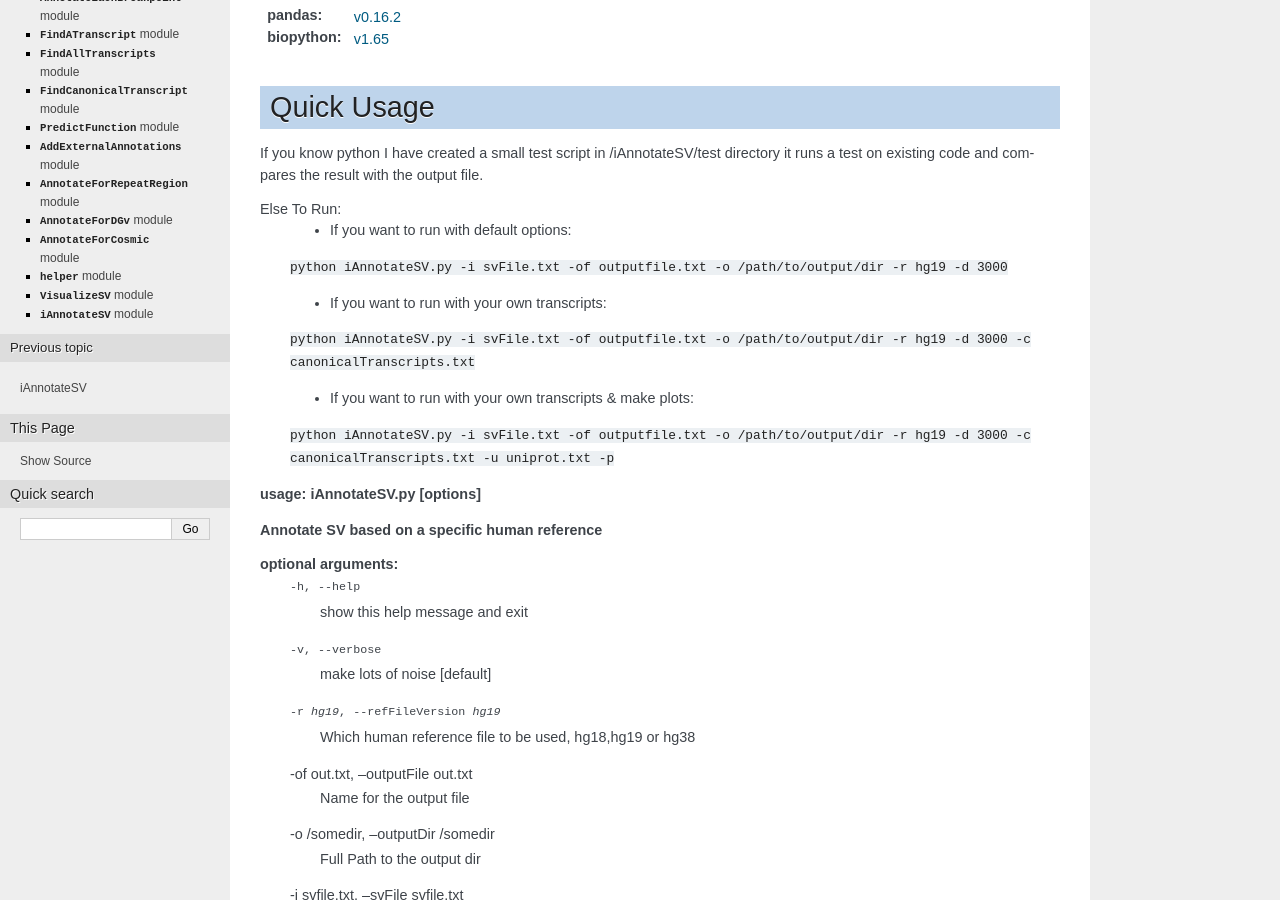
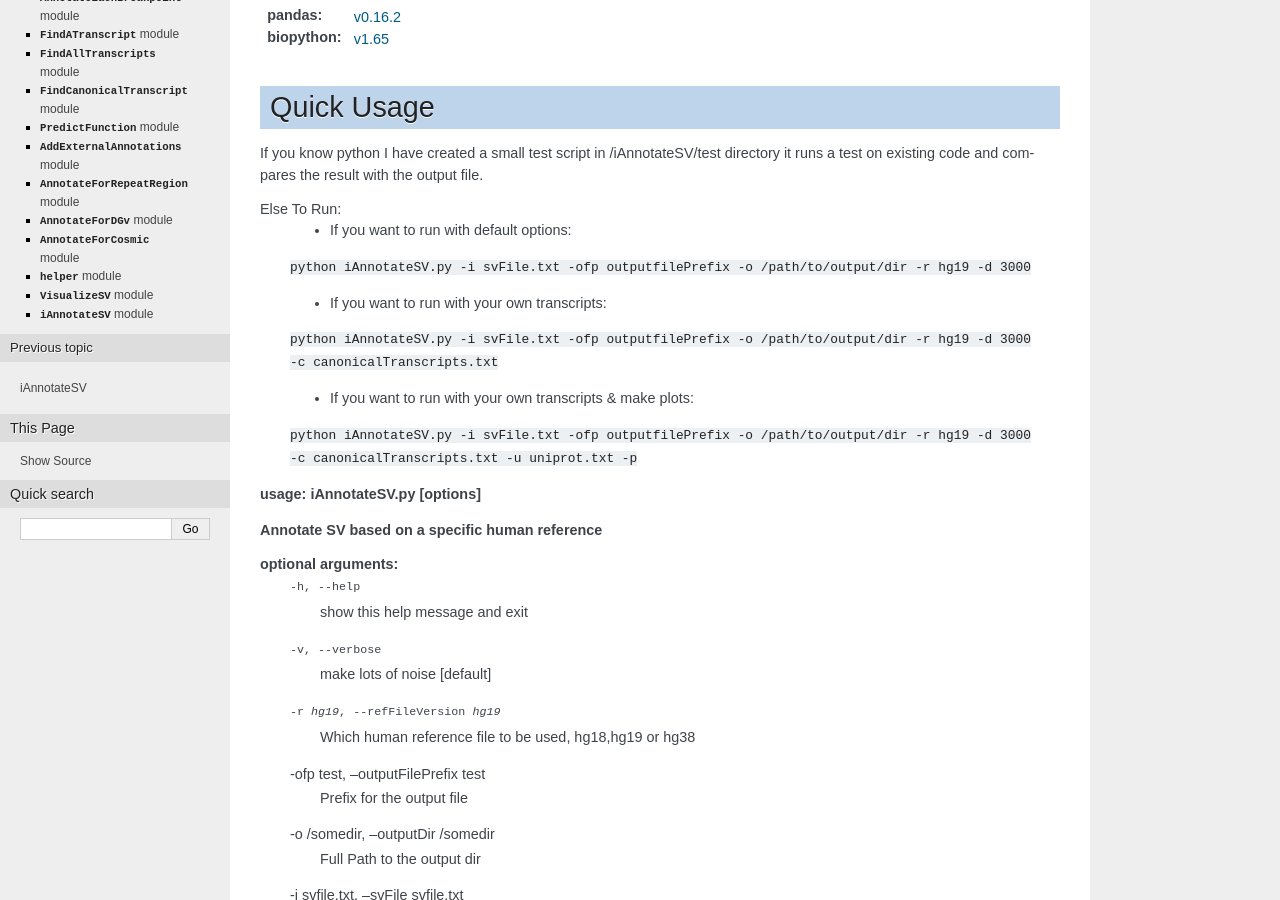
Before and after one commit to rhshah/iAnnotateSV, a Sphinx documentation site: the page built from docs/iAnnotateSV.rst, in a window 1280 px wide and 900 px high, scrolled down 211 px. Built offline with Sphinx 7.4.7, drawn with Linux system fonts in a browser that asks for light colours; some of the changed text lies outside the part shown.

```diff
--- a/docs/iAnnotateSV.rst
+++ b/docs/iAnnotateSV.rst
@@ -18,15 +18,15 @@ If you know python I have created a small test script in /iAnnotateSV/test direc
 Else To Run:
             * If you want to run with default options:
 
-            ``python iAnnotateSV.py -i svFile.txt -of outputfile.txt -o /path/to/output/dir -r hg19 -d 3000``
+            ``python iAnnotateSV.py -i svFile.txt -ofp outputfilePrefix -o /path/to/output/dir -r hg19 -d 3000``
 
             * If you want to run with your own transcripts:
 
-            ``python iAnnotateSV.py -i svFile.txt -of outputfile.txt -o /path/to/output/dir -r hg19 -d 3000 -c canonicalTranscripts.txt``
+            ``python iAnnotateSV.py -i svFile.txt -ofp outputfilePrefix -o /path/to/output/dir -r hg19 -d 3000 -c canonicalTranscripts.txt``
 
             * If you want to run with your own transcripts & make plots:
 
-            ``python iAnnotateSV.py -i svFile.txt -of outputfile.txt -o /path/to/output/dir -r hg19 -d 3000 -c canonicalTranscripts.txt -u uniprot.txt -p``
+            ``python iAnnotateSV.py -i svFile.txt -ofp outputfilePrefix -o /path/to/output/dir -r hg19 -d 3000 -c canonicalTranscripts.txt -u uniprot.txt -p``
 
 **usage: iAnnotateSV.py [options]**
 
@@ -38,8 +38,8 @@ Else To Run:
     -r hg19, --refFileVersion hg19
                           Which human reference file to be used, hg18,hg19 or
                           hg38
-    -of out.txt, --outputFile out.txt
-                          Name for the output file
+    -ofp test, --outputFilePrefix test
+                          Prefix for the output file
     -o /somedir, --outputDir /somedir
                           Full Path to the output dir
     -i svfile.txt, --svFile svfile.txt
@@ -394,8 +394,8 @@ Submodules
   -r hg19, --refFileVersion hg19
                         Which human reference file to be used, hg18,hg19 or
                         hg38
-  -of out.txt, --outputFile out.txt
-                        Name for the output file
+  -ofp test, --outputFilePrefix test
+                        Prefix for the output file
   -o /somedir, --outputDir /somedir
                         Full Path to the output dir
   -i svfile.txt, --svFile svfile.txt
```
Also changed, not shown: README.rst (+7 -7 lines), 7 other files.
